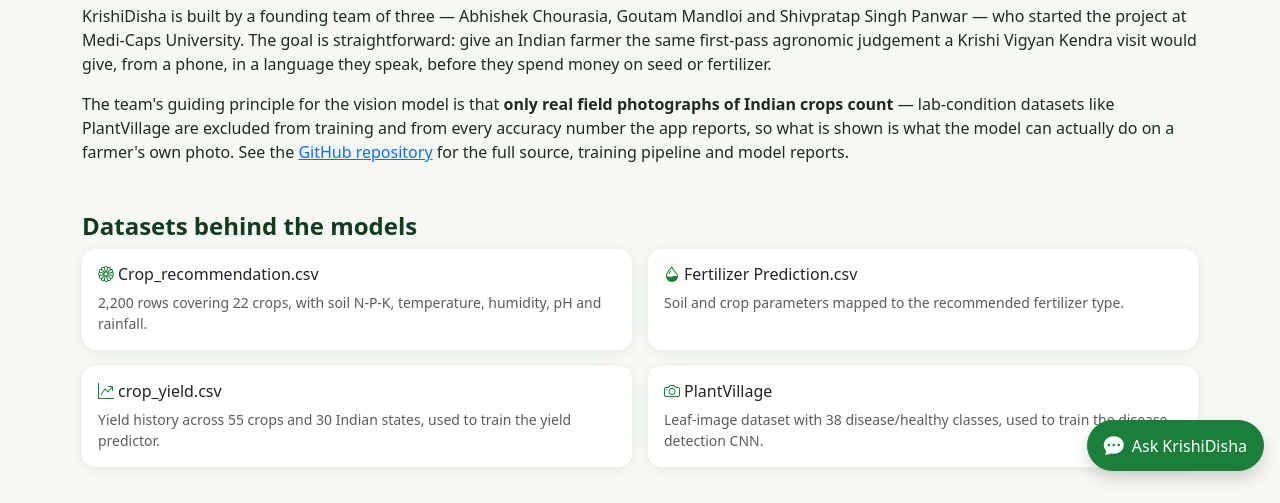
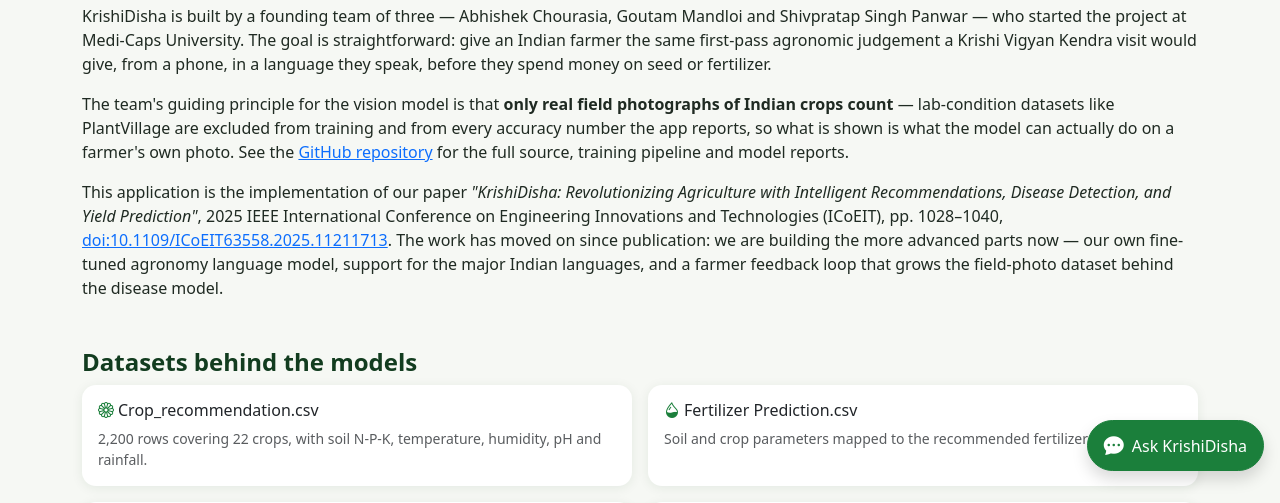
Before and after one commit to shivpratapsinghpanwar/KrishiDisha.ai, a Python web app: template templates/about.html in a window 1280 px wide. Shown: the part 313-816 px from the top of the page. Run offline with Jinja, Linux system fonts and the light colour scheme; the template is opened without the code that fills it: most values are stand-ins (such as "Sample title", 1, 10 or a date in 2020); some libraries are stand-ins or nearby versions.

Commit message:
README and About: reference implementation of the IEEE ICoEIT 2025 paper (doi:10.1109/ICoEIT63558.2025.11211713), citation, note on work in progress

```diff
--- a/templates/about.html
+++ b/templates/about.html
@@ -19,6 +19,13 @@
     accuracy number the app reports, so what is shown is what the model can actually do on a farmer's own photo.
     See the <a href="https://github.com/shivpratapsinghpanwar/KrishiDisha.ai" target="_blank" rel="noopener">GitHub
     repository</a> for the full source, training pipeline and model reports.</p>
+  <p>This application is the implementation of our paper <em>"KrishiDisha: Revolutionizing Agriculture with
+    Intelligent Recommendations, Disease Detection, and Yield Prediction"</em>, 2025 IEEE International Conference on
+    Engineering Innovations and Technologies (ICoEIT), pp. 1028&ndash;1040,
+    <a href="https://doi.org/10.1109/ICoEIT63558.2025.11211713" target="_blank" rel="noopener">doi:10.1109/ICoEIT63558.2025.11211713</a>.
+    The work has moved on since publication: we are building the more advanced parts now &mdash; our own fine-tuned
+    agronomy language model, support for the major Indian languages, and a farmer feedback loop that grows the
+    field-photo dataset behind the disease model.</p>
 
   <h2 class="h4 kd-section-title mt-5">Datasets behind the models</h2>
   <div class="row g-3">
```
Also changed, not shown: Readme.md.
